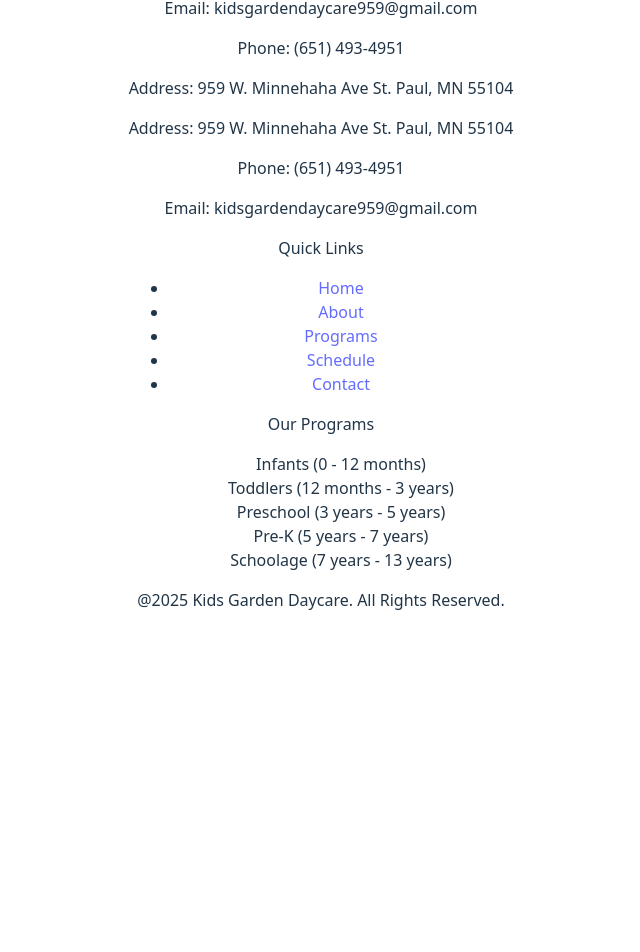
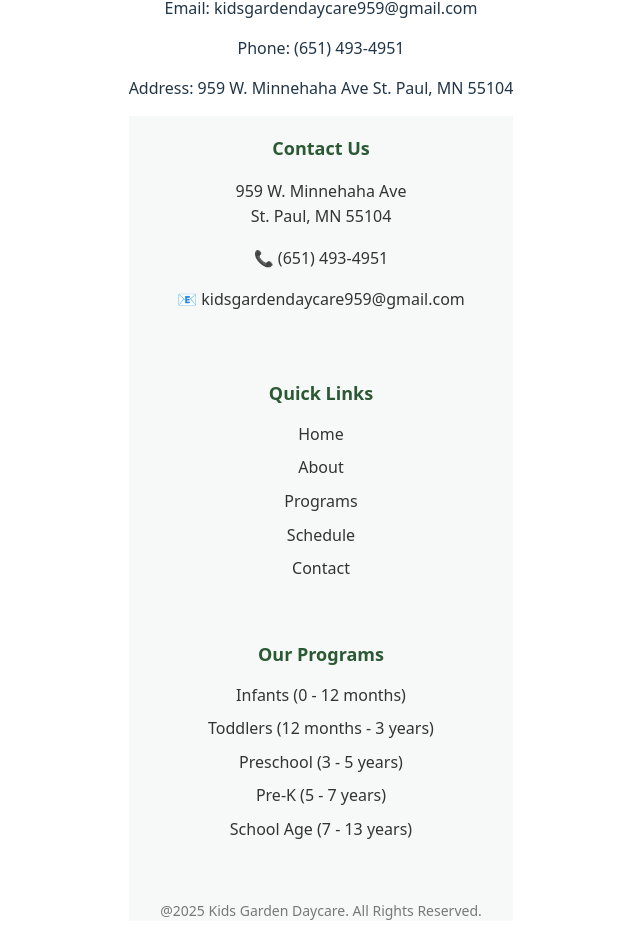
Before and after one commit to Samjamhas10/kids-garden-daycare, a React (Vite) app: page / in a window 1280 px wide. Shown: the part 592-1544 px from the top of the page, without its empty margins (319-959 px from the left). Before the commit the page ends 1252 px from the top, so only its background shows below. Built offline with nearby package versions, Linux system fonts and the light colour scheme.

Commit message:
Implement and style footer with daycare info, navigation links, and social media

```diff
--- a/src/components/Footer/Footer.css
+++ b/src/components/Footer/Footer.css
@@ -1,15 +1,52 @@
 .footer {
+  background-color: #f7f9f8;
+  color: #333;
+  padding: ;
 }
 
-.footer__info {
+.footer__container {
+  display: grid;
+  grid-template-columns: repeat(auto-fit, minmax(220px, 1 fr));
+  gap: 32px;
+  margin-bottom: 32px;
 }
 
-.footer__links {
+.footer__section {
+  line-height: 1.6;
 }
 
-.footer__programs {
+.footer__title {
+  margin-bottom: 14px;
+  color: #2a5934;
+  font-size: 18px;
+  font-weight: 600;
 }
 
 .footer__list {
   list-style-type: none;
+  padding: 0;
+  margin: 0;
 }
+
+.footer__list li {
+  margin-bottom: 8px;
+  transition: color 0.2s ease;
+}
+
+.footer__list a {
+  color: #333;
+  text-decoration: none;
+}
+
+.footer__list a:hover {
+  color: #2a5934;
+  text-decoration: underline;
+}
+
+.footer__copyright {
+  text-align: center;
+  font-size: 14px;
+  color: #777;
+  border-top: 1px solid #f7f9f8;
+  padding-top: 16px;
+}
--- a/src/components/Footer/Footer.jsx
+++ b/src/components/Footer/Footer.jsx
@@ -3,14 +3,20 @@ import "./Footer.css";
 function Footer() {
   return (
     <footer className="footer">
-      <section id="info" className="footer__info">
-        <p>Address: 959 W. Minnehaha Ave St. Paul, MN 55104</p>
-        <p>Phone: (651) 493-4951</p>
-        <p>Email: kidsgardendaycare959@gmail.com</p>
-      </section>
-      <div>
-        <p className="footer__links">Quick Links</p>
-        <ul>
+      <div className="footer__container">
+        <div className="footer__section">
+          <h3 className="footer__title">Contact Us</h3>
+          <p>
+            959 W. Minnehaha Ave
+            <br />
+            St. Paul, MN 55104
+          </p>
+          <p>📞 (651) 493-4951</p>
+          <p>📧 kidsgardendaycare959@gmail.com</p>
+        </div>
+        <div className="footer__section">
+          <h3 className="footer__title">Quick Links</h3>
+          <ul className="footer__list">
             <li>
               <a href="#home">Home</a>
             </li>
@@ -28,19 +34,23 @@ function Footer() {
             </li>
           </ul>
         </div>
-      <div>
-        <p className="footer__programs">Our Programs</p>
-        <ul>
-          <li className="footer__list">Infants (0 - 12 months)</li>
-          <li className="footer__list">Toddlers (12 months - 3 years)</li>
-          <li className="footer__list">Preschool (3 years - 5 years)</li>
-          <li className="footer__list">Pre-K (5 years - 7 years)</li>
-          <li className="footer__list">Schoolage (7 years - 13 years)</li>
+        <div className="footer__section">
+          <h3 className="footer__title">Our Programs</h3>
+          <ul className="footer__list">
+            <li>Infants (0 - 12 months)</li>
+            <li>Toddlers (12 months - 3 years)</li>
+            <li>Preschool (3 - 5 years)</li>
+            <li>Pre-K (5 - 7 years)</li>
+            <li>School Age (7 - 13 years)</li>
           </ul>
         </div>
+      </div>
+
+      <div>
         <p className="footer__copyright">
           @2025 Kids Garden Daycare. All Rights Reserved.
         </p>
+      </div>
     </footer>
   );
 }
```
Lines whose indentation alone changed are shown as unchanged.
